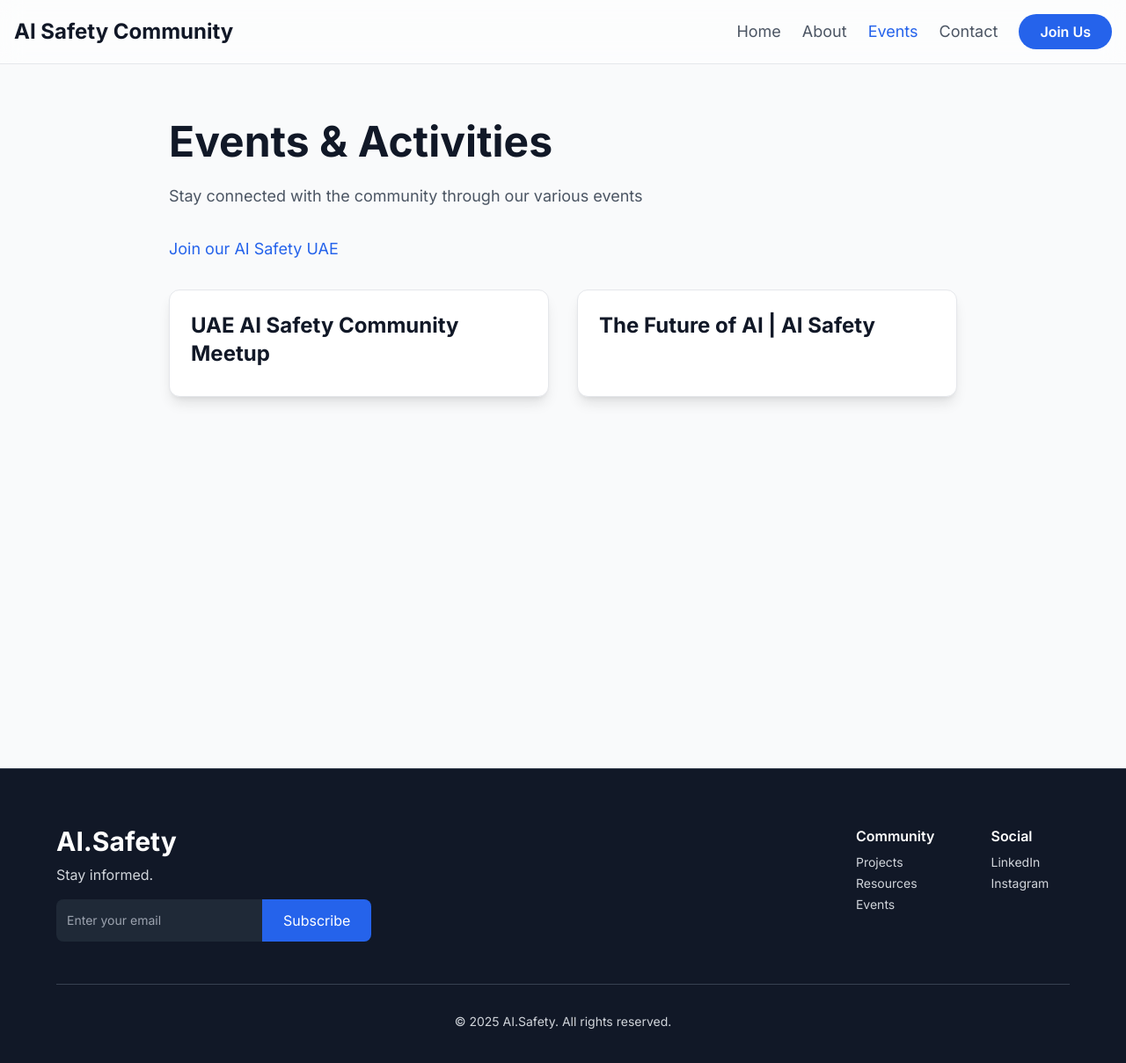
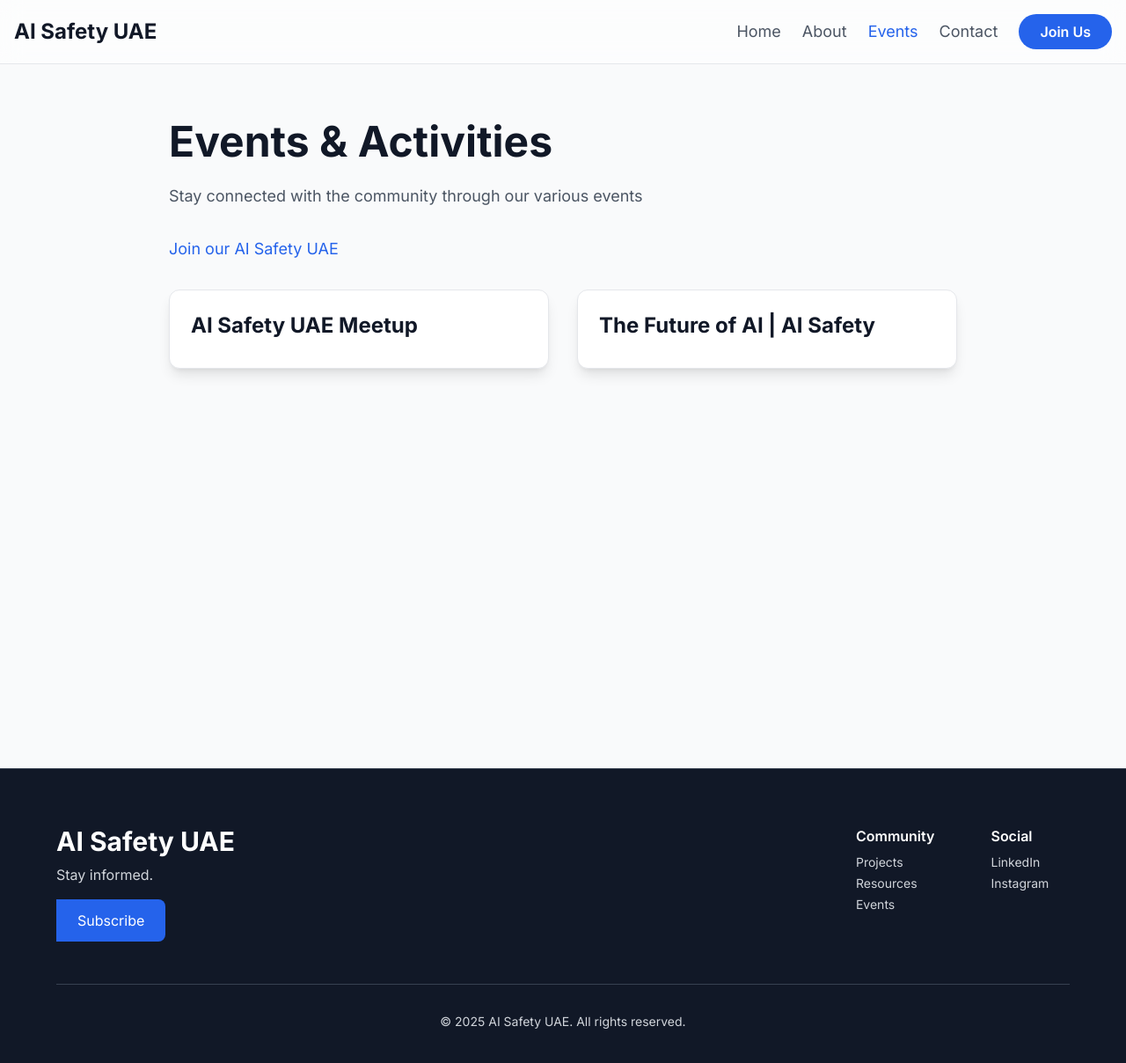
Before and after one commit to jittest/aisafetycommunity.github.io, a plain HTML site: page events.html in a window 1280 px wide. Shown: the whole page at 88% size. Drawn offline with nearby package versions, Linux system fonts and the light colour scheme.

Commit message:
links and AI community UAE updated

```diff
--- a/events.html
+++ b/events.html
@@ -3,7 +3,7 @@
   <head>
     <meta charset="UTF-8" />
     <meta name="viewport" content="width=device-width, initial-scale=1.0" />
-    <title>AI Safety Community - Events</title>
+    <title>AI Safety UAE - Events</title>
     <script src="https://cdn.tailwindcss.com"></script>
     <link
       href="https://fonts.googleapis.com/css2?family=Inter:wght@400;600;700&display=swap"
@@ -21,7 +21,7 @@
     <header
       class="sticky top-0 z-50 bg-white/50 backdrop-blur-md p-4 flex justify-between items-center border-b border-gray-200"
     >
-      <div class="text-gray-900 text-2xl font-bold">AI Safety Community</div>
+      <div class="text-gray-900 text-2xl font-bold">AI Safety UAE</div>
       <nav class="hidden md:flex items-center space-x-6">
         <a
           href="index.html"
@@ -43,11 +43,13 @@
           class="text-lg font-medium transition-colors duration-300 ease-in-out text-gray-600 hover:text-gray-900"
           >Contact</a
         >
+        <a href="https://luma.com/ai-safety-uae" target="_blank">
           <button
             class="bg-blue-600 hover:bg-blue-700 text-white font-semibold py-2 px-6 rounded-full transition-colors duration-300"
           >
             Join Us
           </button>
+        </a>
       </nav>
     </header>
 
@@ -79,7 +81,7 @@
               >
                 <div class="p-6">
                   <h2 class="text-2xl font-bold text-gray-900 mb-2">
-                    UAE AI Safety Community Meetup
+                    AI Safety UAE Meetup
                   </h2>
                 </div>
               </a>
@@ -111,19 +113,21 @@
         class="flex flex-col md:flex-row justify-between items-center md:items-start max-w-7xl mx-auto"
       >
         <div class="mb-8 md:mb-0 text-left">
-          <h3 class="text-white text-3xl font-bold mb-2">AI.Safety</h3>
+          <h3 class="text-white text-3xl font-bold mb-2">AI Safety UAE</h3>
           <p>Stay informed.</p>
           <div class="mt-4 flex">
-            <input
+            <!-- <input
               type="email"
               placeholder="Enter your email"
               class="bg-gray-800 p-3 rounded-l-lg text-sm text-white focus:outline-none w-full max-w-xs"
-            />
+            /> -->
+            <a href="https://luma.com/ai-safety-uae" target="_blank">
               <button
                 class="bg-blue-600 hover:bg-blue-700 text-white py-3 px-6 rounded-r-lg transition-colors duration-300"
               >
                 Subscribe
               </button>
+            </a>
           </div>
         </div>
         <div class="grid grid-cols-2 gap-8 md:gap-16 text-left">
@@ -156,7 +160,7 @@
         </div>
       </div>
       <div class="mt-12 pt-8 border-t border-gray-700 text-sm">
-        <p>&copy; 2025 AI.Safety. All rights reserved.</p>
+        <p>&copy; 2025 AI Safety UAE. All rights reserved.</p>
       </div>
     </footer>
   </body>
```
Also changed, not shown: about.html (+10 -6 lines), contact.html (+10 -6 lines), index.html (+11 -7 lines), 1 other file. Lines whose indentation alone changed are shown as unchanged.
